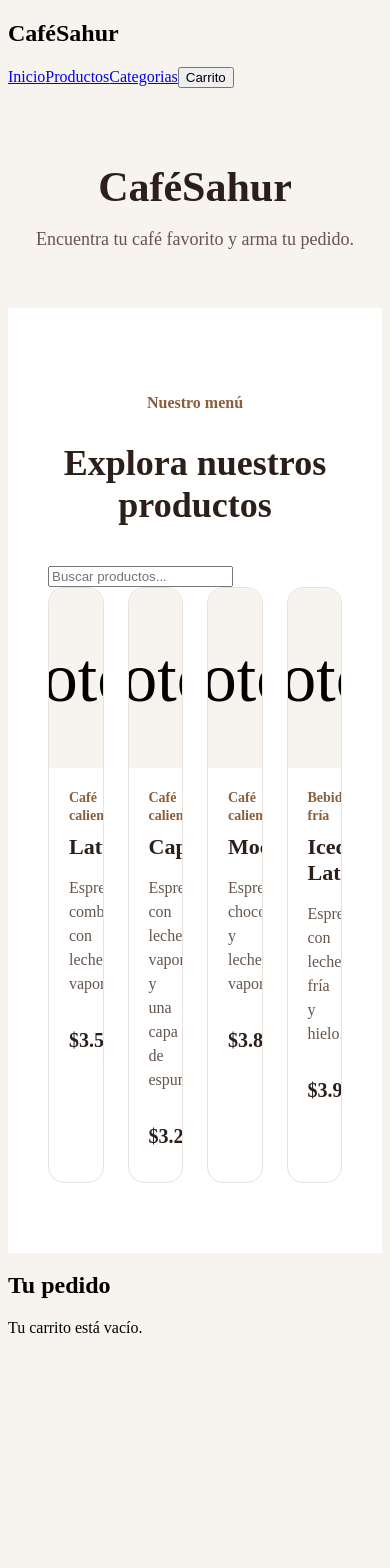
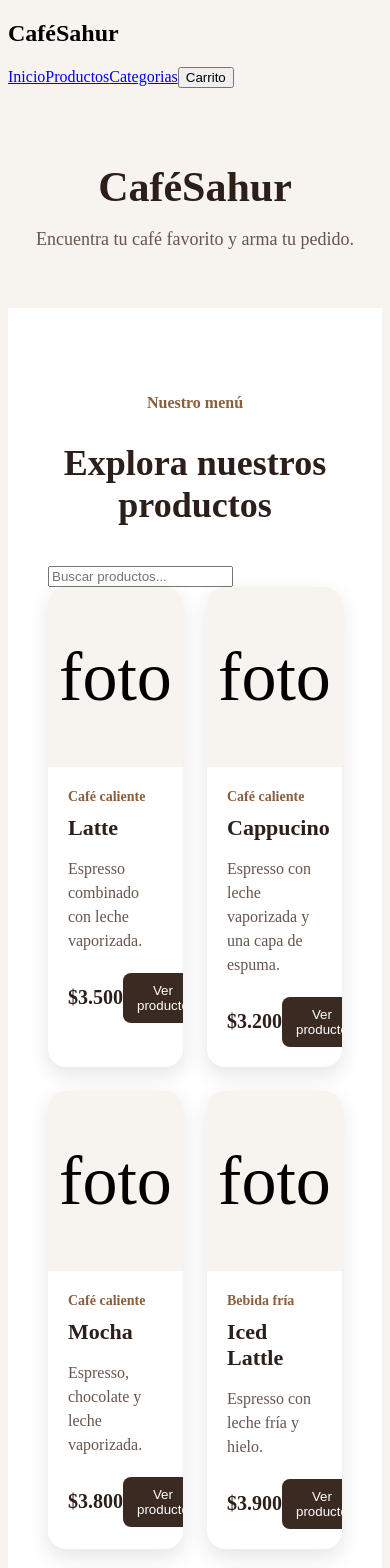
Before and after one commit to MrNittram/Sistema-Cafeteria, a React (Vite) app: page / in a window 390 px wide. Shown: the top 1568 px of the page. Before the commit the page ends 1353 px from the top, so only its background shows below. Built offline with nearby package versions, Linux system fonts and the light colour scheme.

Commit message:
implementacion css productos__grid

```diff
--- a/src/App.css
+++ b/src/App.css
@@ -91,9 +91,10 @@ body {
 
   .producto-card {
     overflow: hidden;
-    border: 1px solid #e8e1dc;
-    border-radius: 16px;
-    background-color: #ffffff;
+    border-radius: 18px;
+    background-color: white;
+    box-shadow: 0 8px 20px rgb(59, 42, 34, 0.12);
+    transition: transform 0.3s ease, box-shadow 0.3s ease;
   }
 
   .producto-card__imagen{
@@ -229,3 +230,8 @@ body {
 .carrito_confirmar:hover {
   background-color: #594036;
 }
+@media (max-width: 900px) {
+  .productos__grid {
+    grid-template-columns: repeat(2, 1fr);
+  }
+}
```
